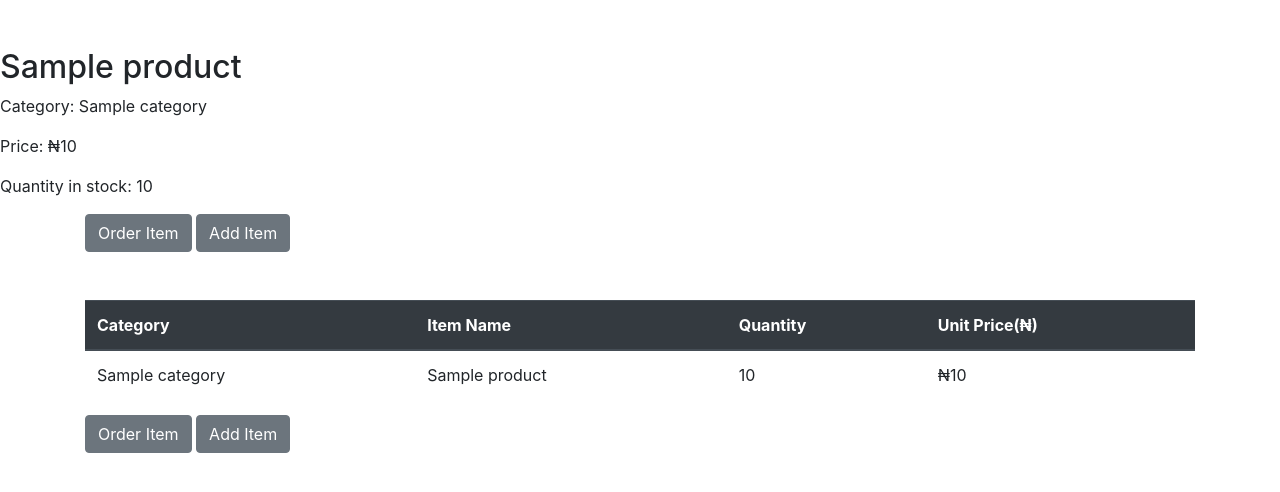
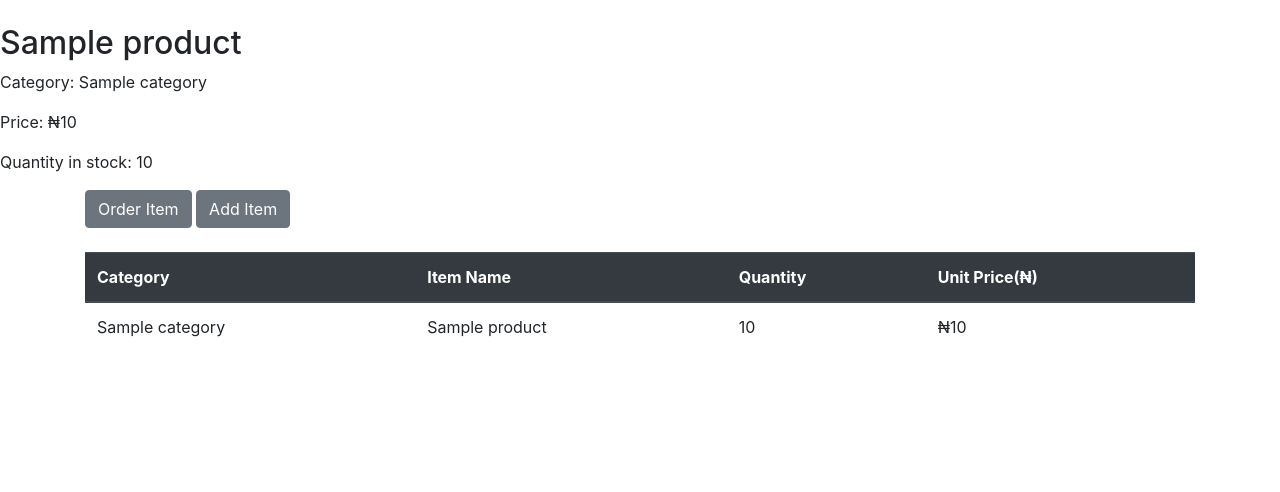
Before and after one commit to adhikaribibek231/clinicnetv1, a Django app: page /pharmacy/home/1/ in a window 1280 px wide. Shown: the part 88-580 px from the top of the page. Run offline with Django 5.2, Linux system fonts and the light colour scheme; tables that the repository leaves empty hold one stand-in row (values such as "Sample post"); some libraries are stand-ins or nearby versions.

Commit message:
pharmacy updates

```diff
--- a/pharmacy/templates/products/product_detail.html
+++ b/pharmacy/templates/products/product_detail.html
@@ -1,20 +1,19 @@
-{% extends 'products/base.html'%} {% block content%}
-<br></br>
+{% extends 'products/base.html' %}
+
+{% block content %}
+<br>
 {% if product %}
   <h2>{{ product.item_name }}</h2>
   <p>Category: {{ product.category_name }}</p>
   <p>Price: ₦{{ product.unit_price }}</p>
   <p>Quantity in stock: {{ product.total_quantity }}</p>
-{% else %}
-  <p class="text-danger">This product does not exist.</p>
-{% endif %}
-<div class = "container">
-    <a href="{% url 'issue_item' product.id %}" ><input type="submit" value="Order Item" class="btn btn-secondary" btn type="button"/></a>
-    <a href="{% url 'add_to_stock' product.id %}" ><input type= "submit" value="Add Item" class="btn btn-secondary btn" type="button"/></a>
+
+  <div class="container my-3">
+    <a href="{% url 'issue_item' product.id %}" class="btn btn-secondary">Order Item</a>
+    <a href="{% url 'add_to_stock' product.id %}" class="btn btn-secondary">Add Item</a>
   </div>
 
-<br></br>
-<div class = "container">
+  <div class="container mt-4">
     <table class="table">
       <thead class="thead-dark">
         <tr>
@@ -26,16 +25,15 @@
       </thead>
       <tbody>
         <tr>
-        <td>{{product.category_name}}</td>
-        <td>{{product.item_name}}</td>
-        <td>{{product.total_quantity}}</td>
-        <td>₦{{product.unit_price}}</td>
+          <td>{{ product.category_name }}</td>
+          <td>{{ product.item_name }}</td>
+          <td>{{ product.total_quantity }}</td>
+          <td>₦{{ product.unit_price }}</td>
         </tr>
       </tbody>
     </table>
   </div>
-<div class = "container">
-    <a href="{% url 'issue_item' product.id %}" ><input type="submit" value="Order Item" class="btn btn-secondary" btn type="button"/></a>
-    <a href="{% url 'add_to_stock' product.id %}" ><input type= "submit" value="Add Item" class="btn btn-secondary btn" type="button"/></a>
-</div>
-{% endblock%}
+{% else %}
+  <p class="text-danger">This product does not exist.</p>
+{% endif %}
+{% endblock %}
--- a/pharmacy/urls.py
+++ b/pharmacy/urls.py
@@ -8,6 +8,7 @@ urlpatterns = [
     path('receipt/', receipt, name = "receipt"),
 
     path('home/<int:product_id>/',product_detail, name='product_detail'),
-    path('all_sales/', all_sales, name = 'all_sales')
-
+    path('all_sales/', all_sales, name = 'all_sales'),
+    path('issue_item/<int:pk>/', issue_item, name='issue_item'),
+    path('add_to_stock/<int:pk>/', add_to_stock, name='add_to_stock'),
 ]
```
Also changed, not shown: pharmacy/templates/products/index.html (+18 -18 lines), pharmacy/templates/products/issue_item.html (renamed from pharmacy/templates/products/issue.item.html). Lines whose indentation alone changed are shown as unchanged.
